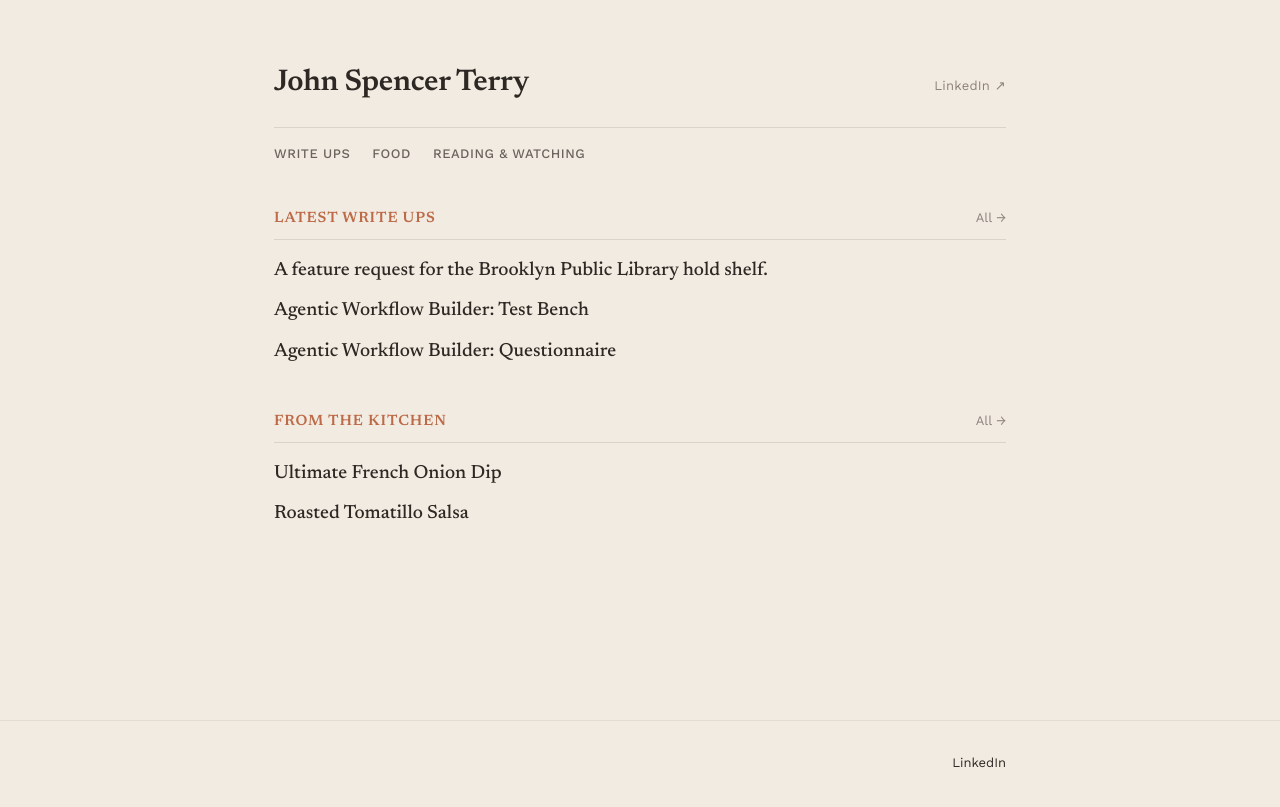
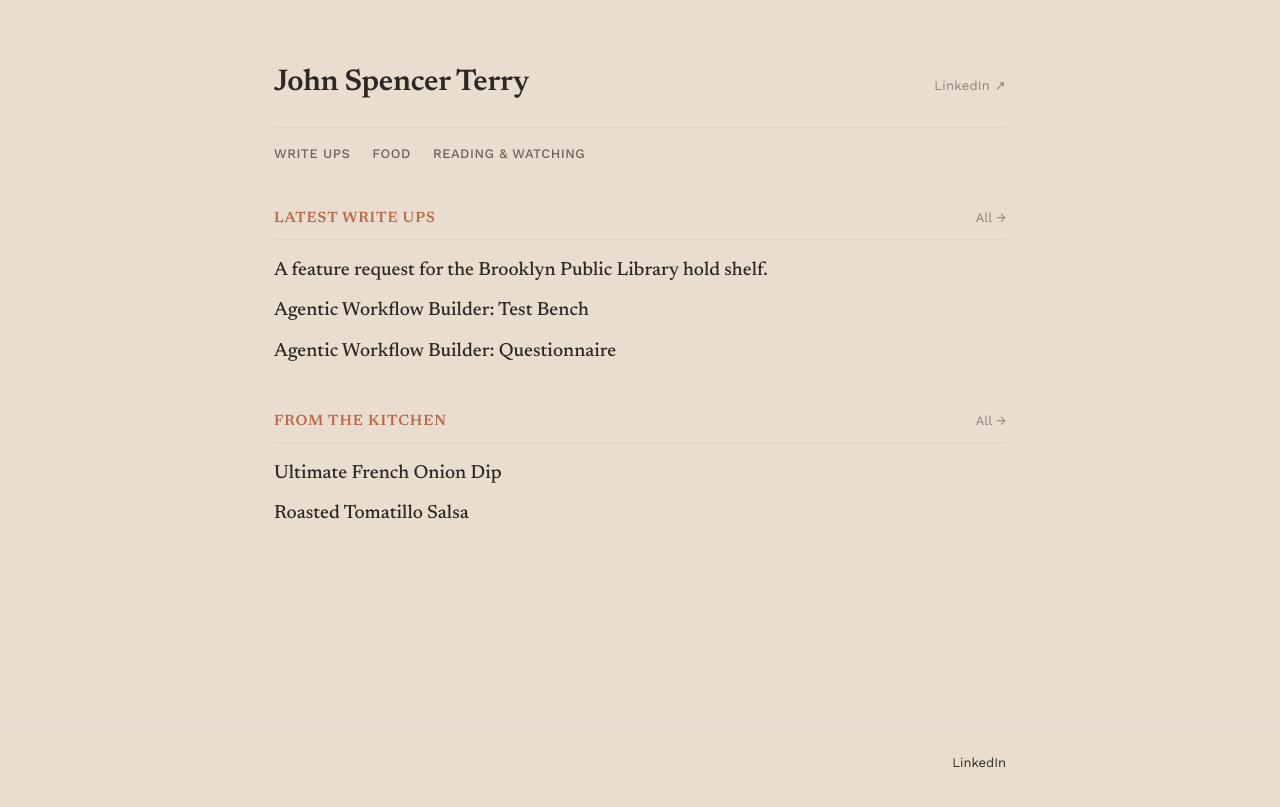
Before and after one commit to JohnSpencerTerry/wb, a Jekyll site: the page built from index.md, in a window 1280 px wide. Shown: the top 807 px of the page. Built offline with Jekyll 4.4.1, drawn with Linux system fonts in a browser that asks for light colours.

Commit message:
Update style.css

```diff
--- a/assets/style.css
+++ b/assets/style.css
@@ -1,7 +1,7 @@
 @import url('https://fonts.googleapis.com/css2?family=Newsreader:ital,opsz,wght@0,6..72,400;0,6..72,500;0,6..72,600;1,6..72,400;1,6..72,500&family=Work+Sans:wght@400;500;600&display=swap');
 
 :root {
-  --color-bg: #F2EBE1;
+  --color-bg: #E8DDCE;
   --color-ink: #2E2825;
   --color-ink-strong: #262019;
   --color-ink-mid: #3A3230;
```
